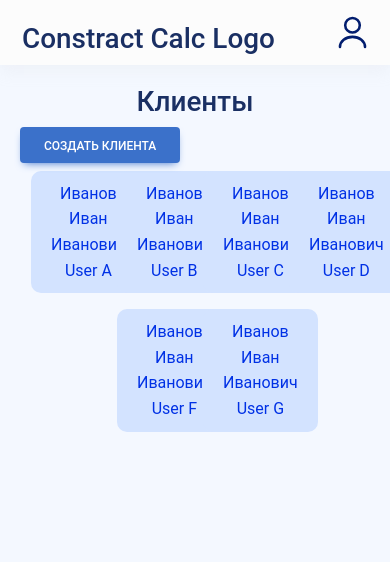
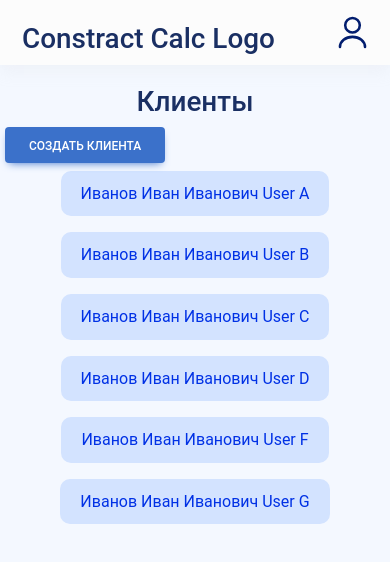
Before and after one commit to KickReall/ConstractCalc, a React (Create React App) app in the folder front/constract-calc-front/: page / in a window 390 px wide. Shown: the top 562 px of the page. Built offline with nearby package versions, Linux system fonts and the light colour scheme.

Commit message:
добавил оптимизацию под телефоны на домашнюю страницу

```diff
--- a/front/constract-calc-front/src/pages/Home.css
+++ b/front/constract-calc-front/src/pages/Home.css
@@ -61,3 +61,18 @@ body{
   .create-button{
     margin-left: 20px;
   }
+
+
+  @media only screen and (max-width: 600px) {
+    .home-container {
+        height: auto;
+    }
+
+    .client-card {
+        width: 100%;
+    }
+
+    .create-button {
+        margin-left: 5px;
+    }
+}
```
